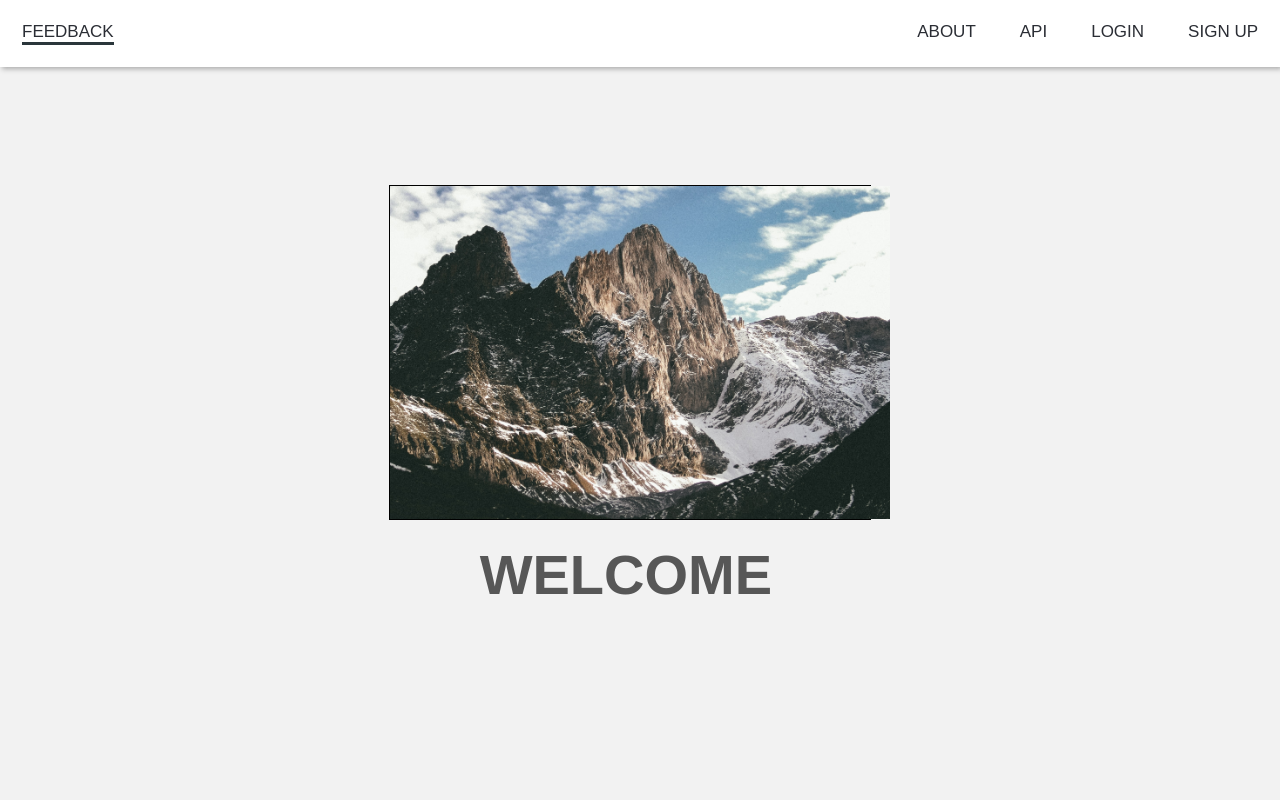
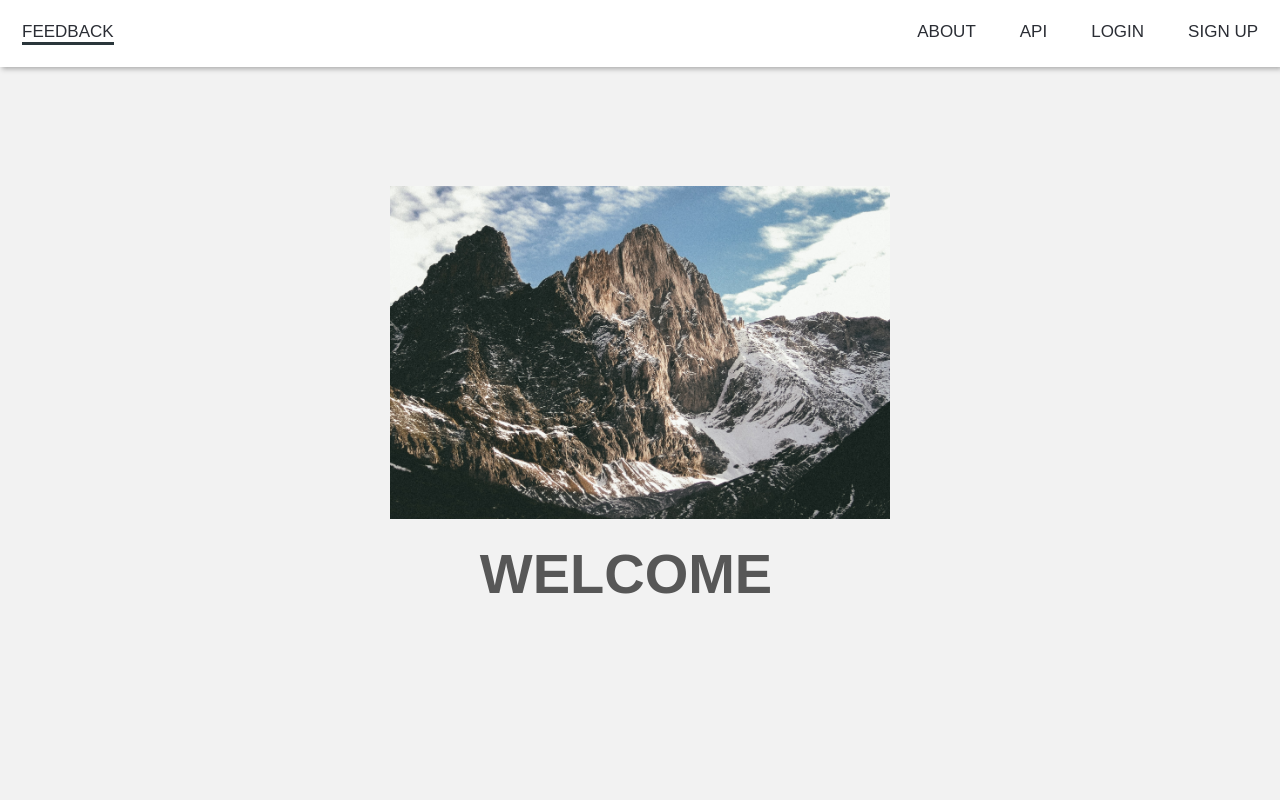
Before and after one commit to jgil325/FeedbackForm, a Flask app: page / in a window 1280 px wide. Run offline with Flask 2, Linux system fonts and the light colour scheme; some libraries are stand-ins or nearby versions; some web fonts are replaced.

Commit message:
fixed black line behind img

```diff
--- a/static/css/home.css
+++ b/static/css/home.css
@@ -32,11 +32,10 @@
 	width: 500px;
 }
 
-div {
-    vertical-align: middle;
-}
+
 
 img.center {
+    color: white;
     display:block;
     margin:auto;
 }
--- a/templates/home.html
+++ b/templates/home.html
@@ -9,9 +9,7 @@
 			<section id="home-section">
 				<div class="container row">
 					<div class="container row" id="landing-container">
-                        <div style="border: 1px solid black;">
                         <img class="center" src="static/images/pic3.jpg" id="profile-icon">
-                        </div>
 						<div class="container column" id="landing-text">
 							<h1 class="title">WELCOME</h1>
 						</div>
```
Also changed, not shown: static/images/pic4.jpg (added).
